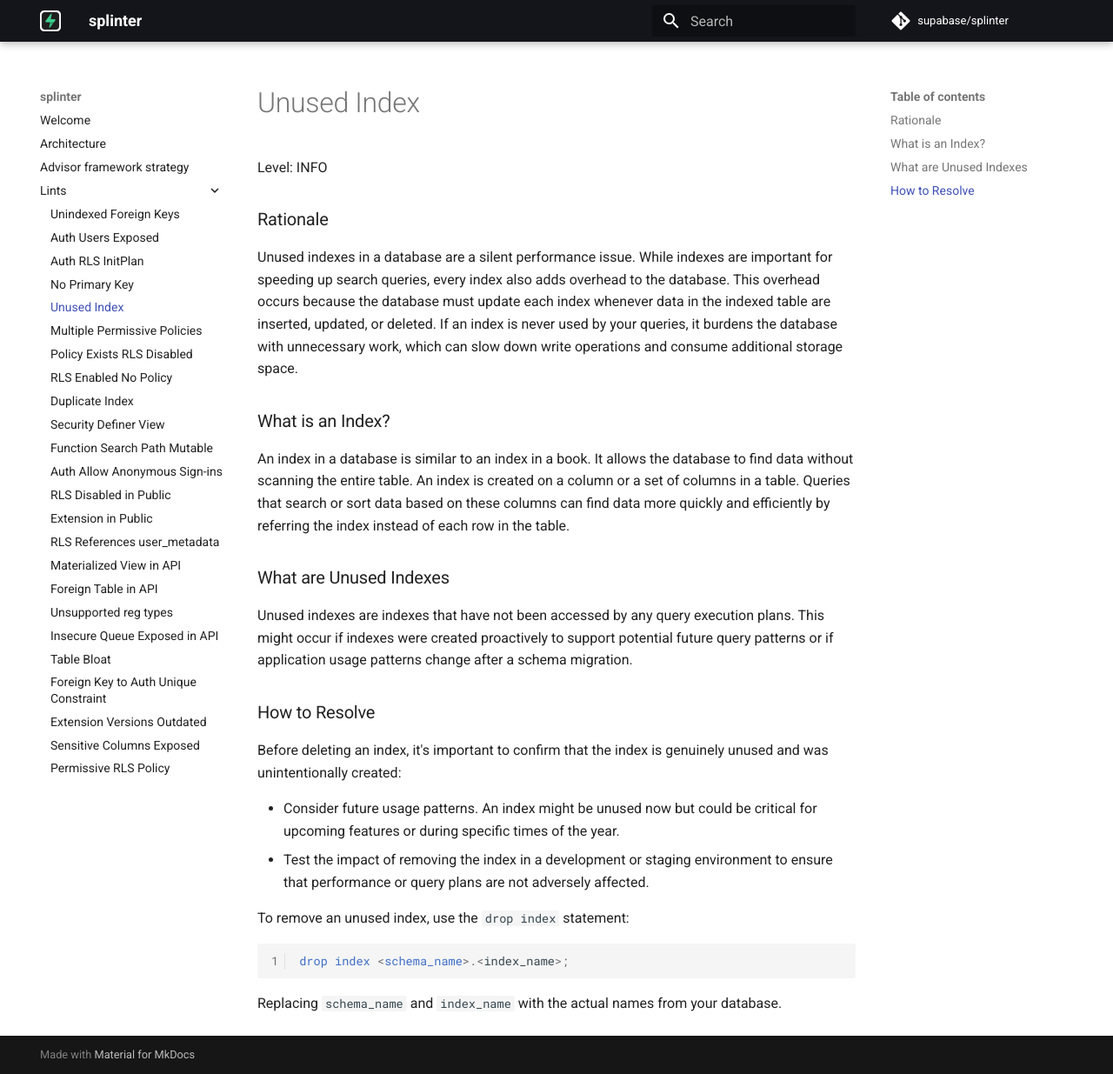
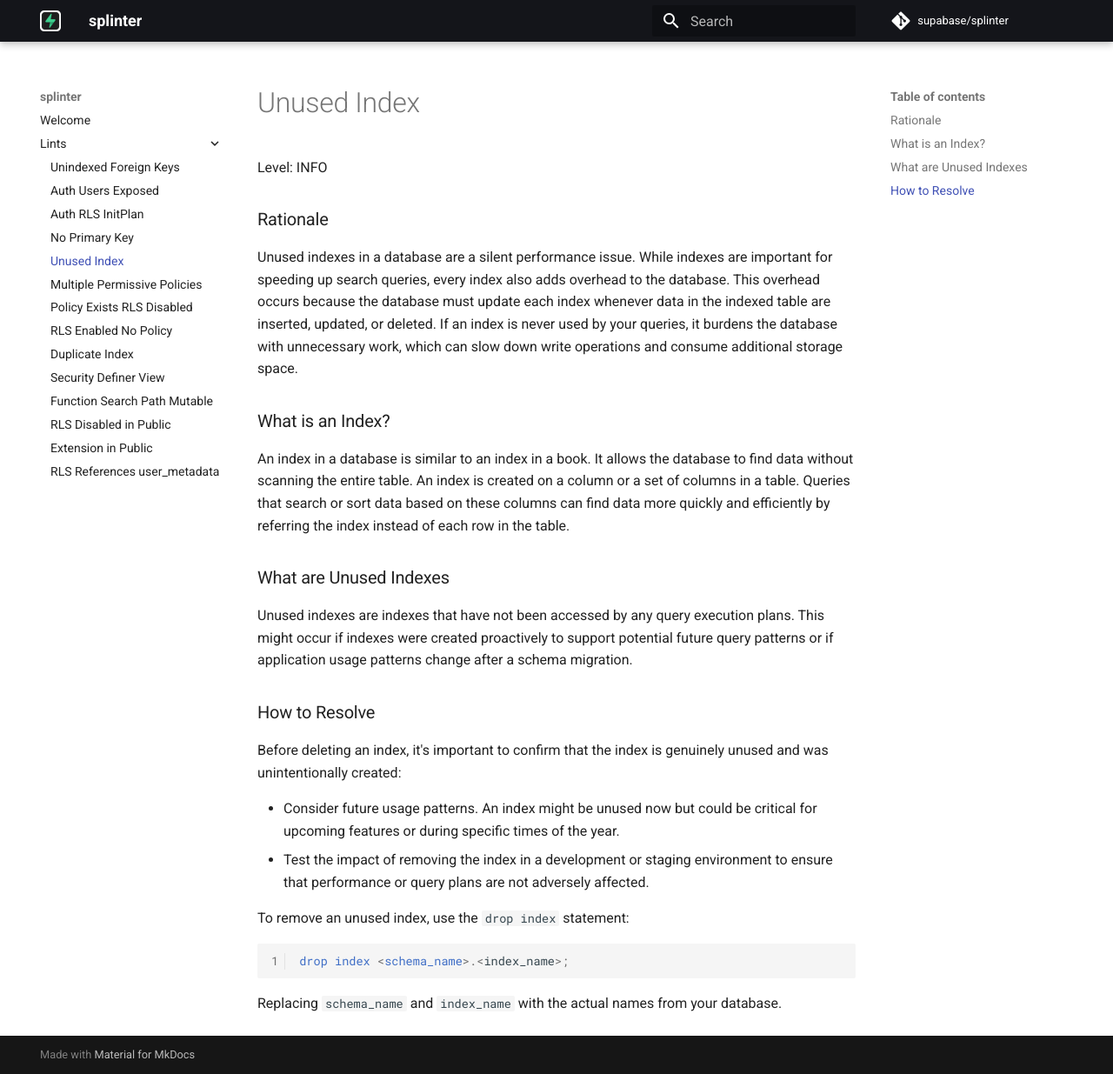
Before and after one commit to supabase/splinter, an MkDocs documentation site: the page built from docs/0005_unused_index.md, in a window 1280 px wide and 1235 px high. Shown: the whole window at 87% size. Built offline with MkDocs 1.6.1 and Material for MkDocs 9.7.7, drawn with Linux system fonts in a browser that asks for light colours; comment, search, counter and statistics services are not loaded.

Commit message:
chore: revert mkdocs nav changes

```diff
--- a/mkdocs.yaml
+++ b/mkdocs.yaml
@@ -7,8 +7,6 @@ repo_url: https://github.com/supabase/splinter
 
 nav:
     - Welcome: 'index.md'
-    - Architecture: 'architecture.md'
-    - Advisor framework strategy: 'advisor_framework_strategy.md'
     - Lints:
       - Unindexed Foreign Keys: '0001_unindexed_foreign_keys.md'
       - Auth Users Exposed: '0002_auth_users_exposed.md'
@@ -21,19 +19,9 @@ nav:
       - Duplicate Index: '0009_duplicate_index.md'
       - Security Definer View: '0010_security_definer_view.md'
       - Function Search Path Mutable: '0011_function_search_path_mutable.md'
-      - Auth Allow Anonymous Sign-ins: '0012_auth_allow_anonymous_sign_ins.md'
       - RLS Disabled in Public: '0013_rls_disabled_in_public.md'
       - Extension in Public: '0014_extension_in_public.md'
       - RLS References user_metadata: '0015_rls_references_user_metadata.md'
-      - Materialized View in API: '0016_materialized_view_in_api.md'
-      - Foreign Table in API: '0017_foreign_table_in_api.md'
-      - Unsupported reg types: '0018_unsupported_reg_types.md'
-      - Insecure Queue Exposed in API: '0019_insecure_queue_exposed_in_api.md'
-      - Table Bloat: '0020_table_bloat.md'
-      - Foreign Key to Auth Unique Constraint: '0021_fkey_to_auth_unique.md'
-      - Extension Versions Outdated: '0022_extension_versions_outdated.md'
-      - Sensitive Columns Exposed: '0023_sensitive_columns_exposed.md'
-      - Permissive RLS Policy: '0024_permissive_rls_policy.md'
 
 theme:
     name: 'material'
```
